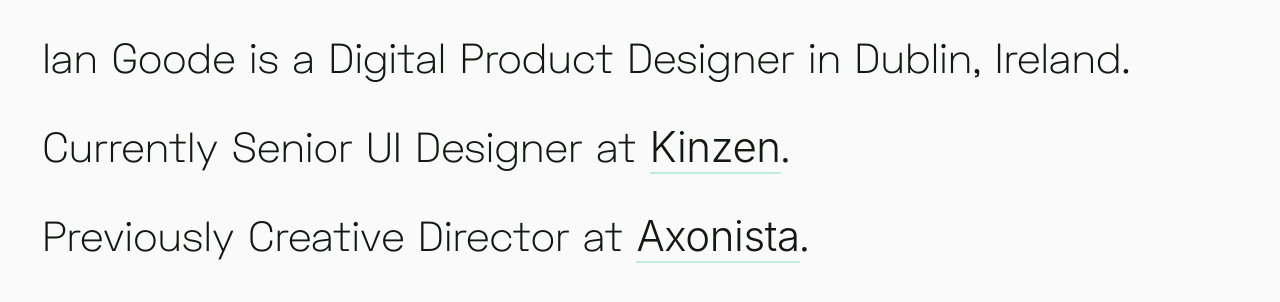
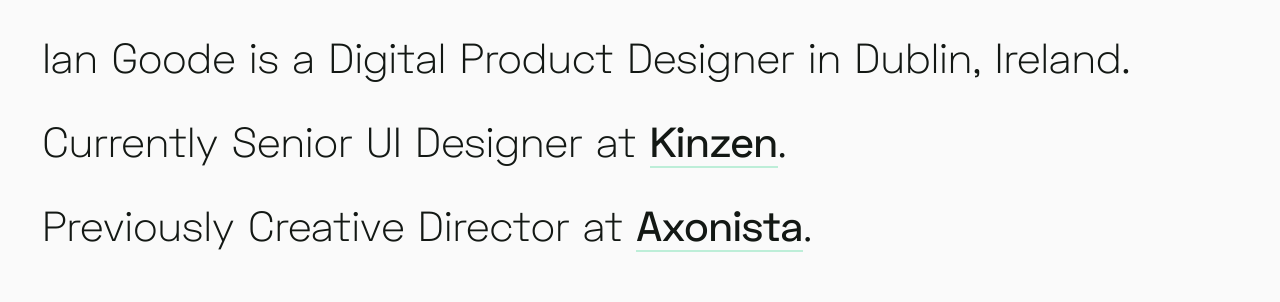
Before and after one commit to Lennington/personal-site, a Jekyll site: the page built from index.md, in a window 1280 px wide. Shown: the top 302 px of the page. Built offline with Jekyll 4.4.1, drawn with Linux system fonts in a browser that asks for light colours; some web fonts are replaced.

Commit message:
Fixing fonts, again

```diff
--- a/public/css/main.scss
+++ b/public/css/main.scss
@@ -3,13 +3,15 @@
 
 @font-face {
   font-family: "Space Grotesk Light";
-  src: url("../fonts/SpaceGrotesk-Light.woff2") format('woff2');
+  src: url("../fonts/SpaceGrotesk-Light.woff2") format('woff2'),
+       url("../fonts/SpaceGrotesk-Light.woff") format('woff');
   font-weight: 300;
 }
 
 @font-face {
   font-family: "Space Grotesk Medium";
-  src: url("../fonts/awesome-font-bold.woff") format('woff');
+  src: url("../fonts/SpaceGrotesk-Medium.woff2") format('woff2'),
+       url("../fonts/SpaceGrotesk-Medium.woff") format('woff');
   font-weight: 500;
 }
 
```
Also changed, not shown: public/fonts/SpaceGrotesk-Light.woff (added), public/fonts/SpaceGrotesk-Medium.woff (added).
